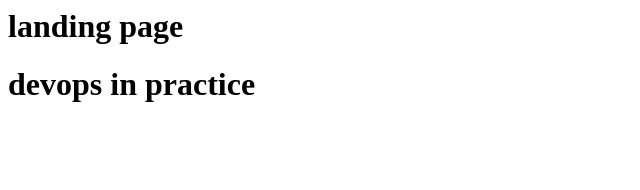
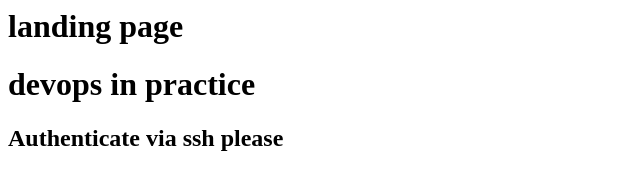
Before and after one commit to ultron13/vrgitrepo, a plain HTML site: page index.html in a window 1280 px wide. Shown: the whole page, without its empty margins (0-640 px from the left). Drawn offline with Linux system fonts and the light colour scheme.

Commit message:
Updating via ssh

```diff
--- a/index.html
+++ b/index.html
@@ -1,2 +1,3 @@
 <h1> landing page </h1>
 <h1> devops in practice </h1>
+<h2> Authenticate via ssh please </h2>
```
